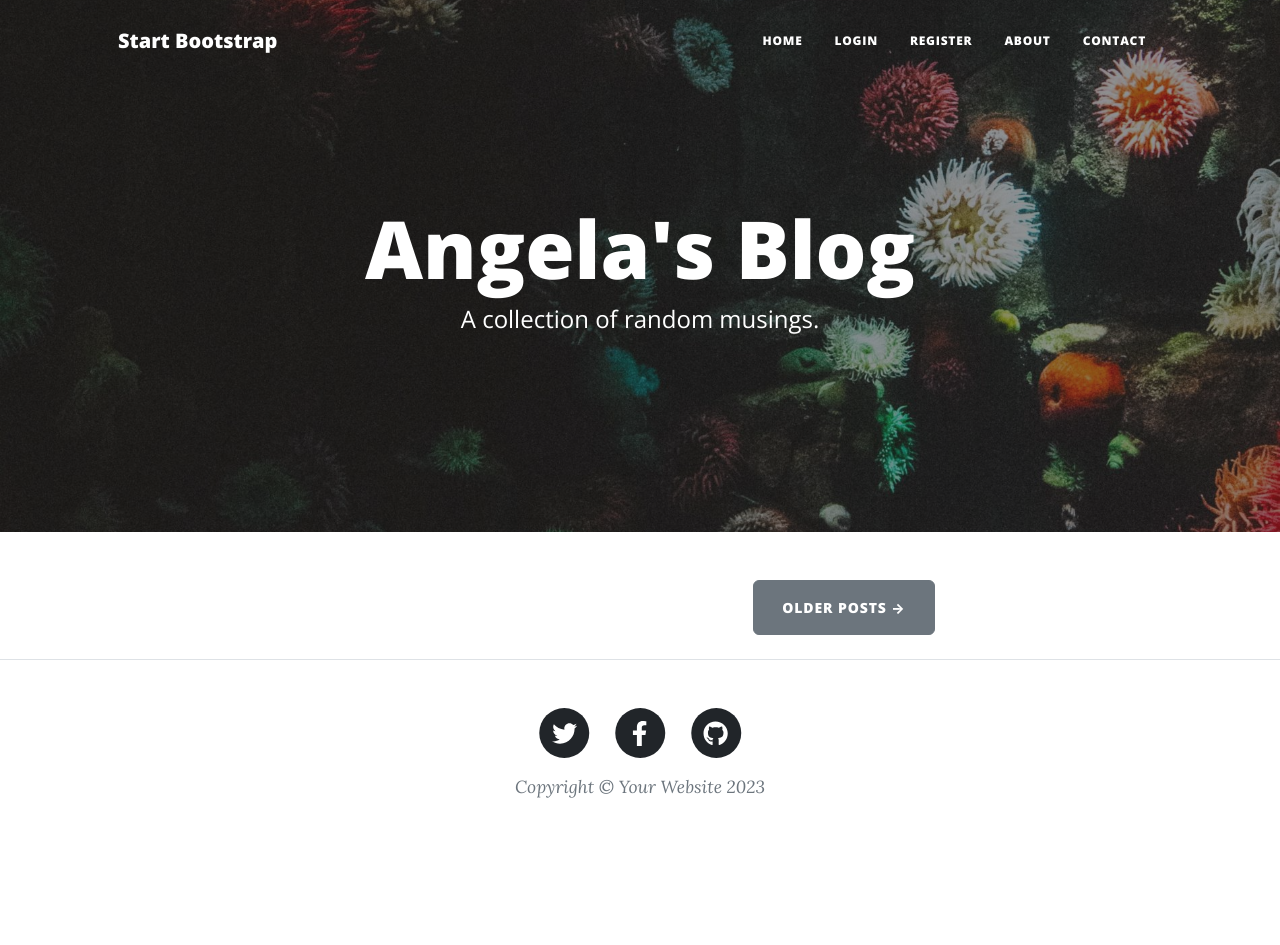
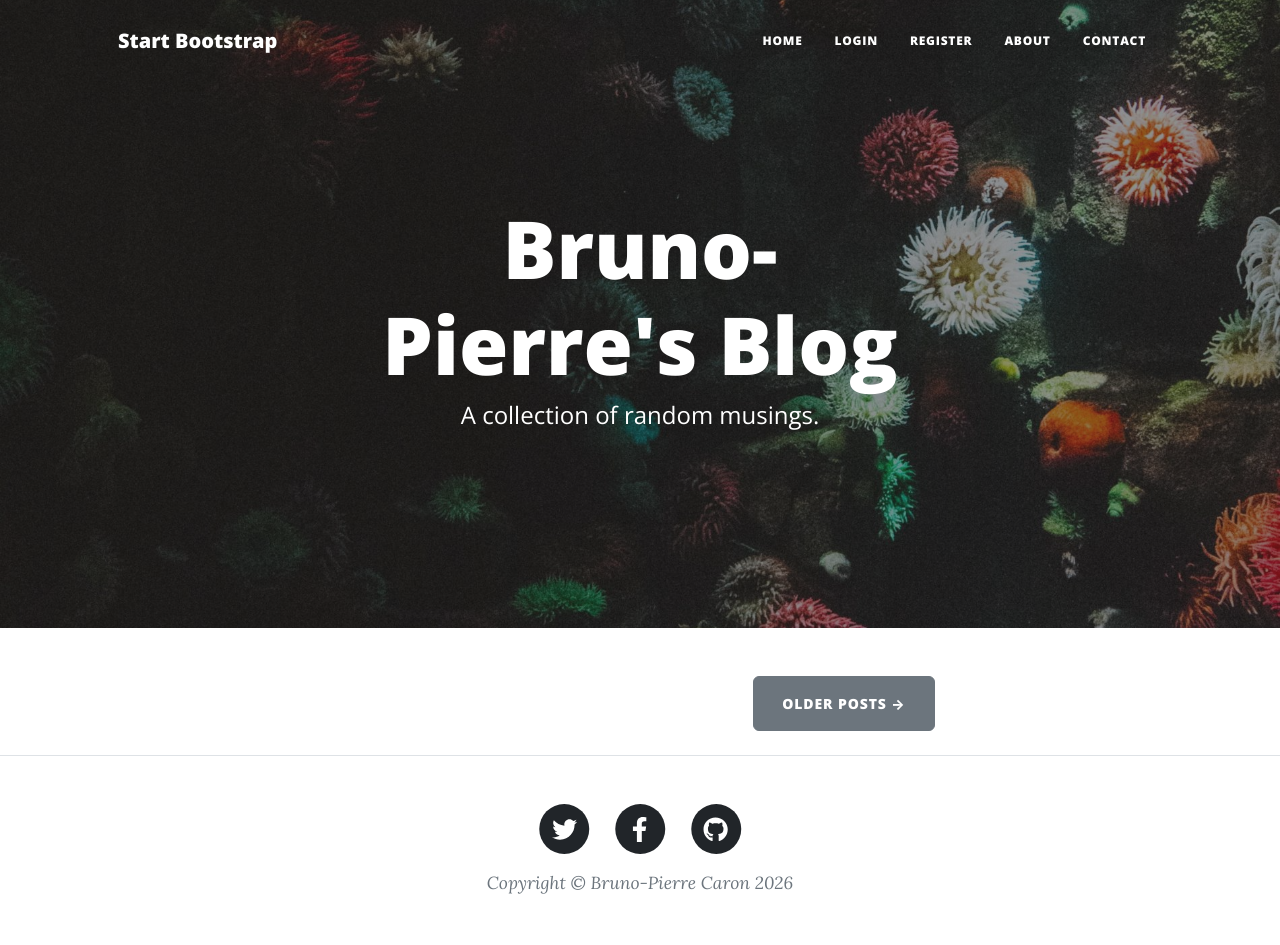
Before and after one commit to BPCaron/Test-Blog_Website, a Flask app: page / in a window 1280 px wide. Before the commit the page ends 798 px from the top, so only its background shows below. Run offline with Flask 3, Linux system fonts and the light colour scheme; data that the repository does not hold is empty; some libraries are stand-ins or nearby versions.

Commit message:
Increment 4

```diff
--- a/requirements.txt
+++ b/requirements.txt
@@ -11,3 +11,4 @@ gunicorn==23.0.0
 psycopg2-binary==2.9.11
 dotenv==0.9.9
 flask-bootstrap==3.3.7.1
+bleach==6.3.0
--- a/templates/footer.html
+++ b/templates/footer.html
@@ -29,7 +29,7 @@
                               </a>
                           </li>
                       </ul>
-                      <div class="small text-center text-muted fst-italic">Copyright &copy; Your Website 2023</div>
+                      <div class="small text-center text-muted fst-italic">Copyright &copy; Bruno-Pierre Caron 2026</div>
                   </div>
               </div>
           </div>
--- a/templates/header.html
+++ b/templates/header.html
@@ -8,7 +8,7 @@
     />
     <meta name="description" content="" />
     <meta name="author" content="" />
-    <title>Angela's Blog</title>
+    <title>Bruno-Pierre's Blog</title>
     {% block styles %}
     <!-- Load Bootstrap-Flask CSS here -->
     {{ bootstrap.load_css() }}
--- a/templates/index.html
+++ b/templates/index.html
@@ -9,7 +9,7 @@
     <div class="row gx-4 gx-lg-5 justify-content-center">
       <div class="col-md-10 col-lg-8 col-xl-7">
         <div class="site-heading">
-          <h1>Angela's Blog</h1>
+          <h1>Bruno-Pierre's Blog</h1>
           <span class="subheading">A collection of random musings.</span>
         </div>
       </div>
```
